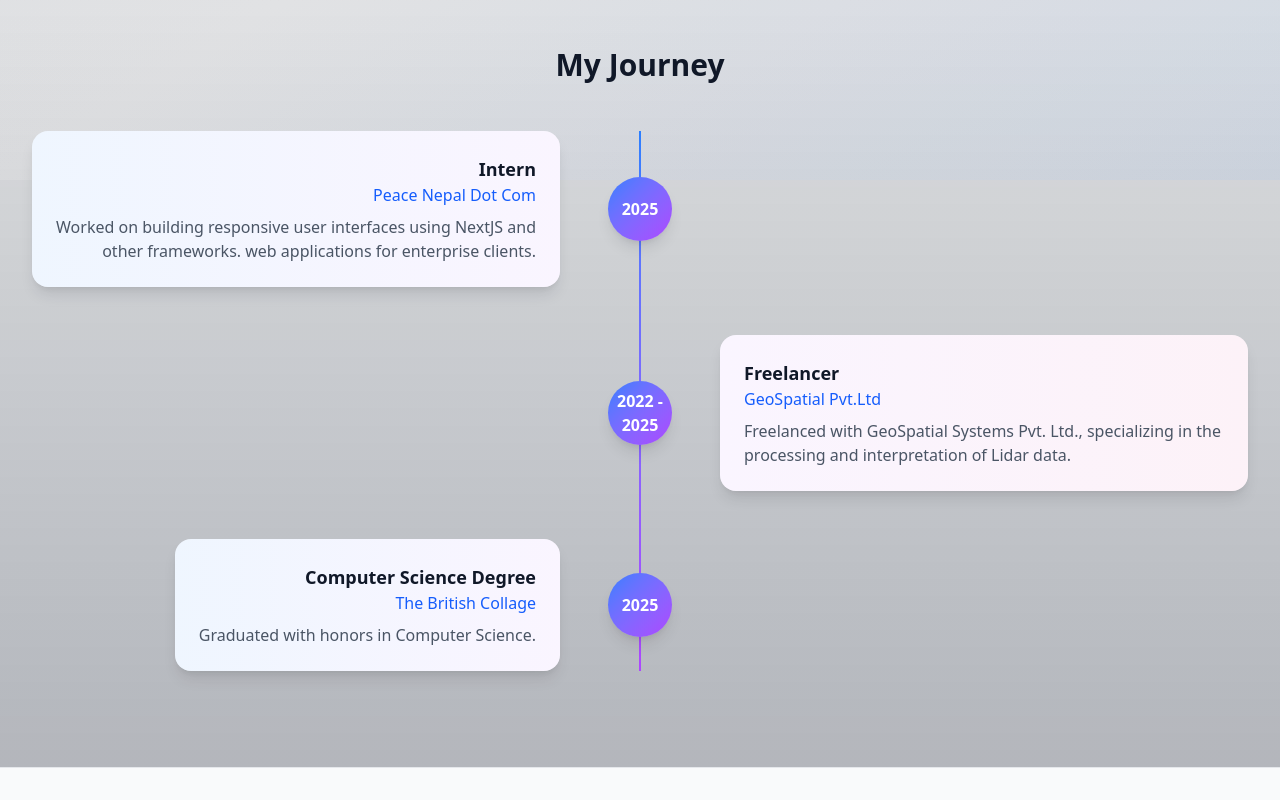
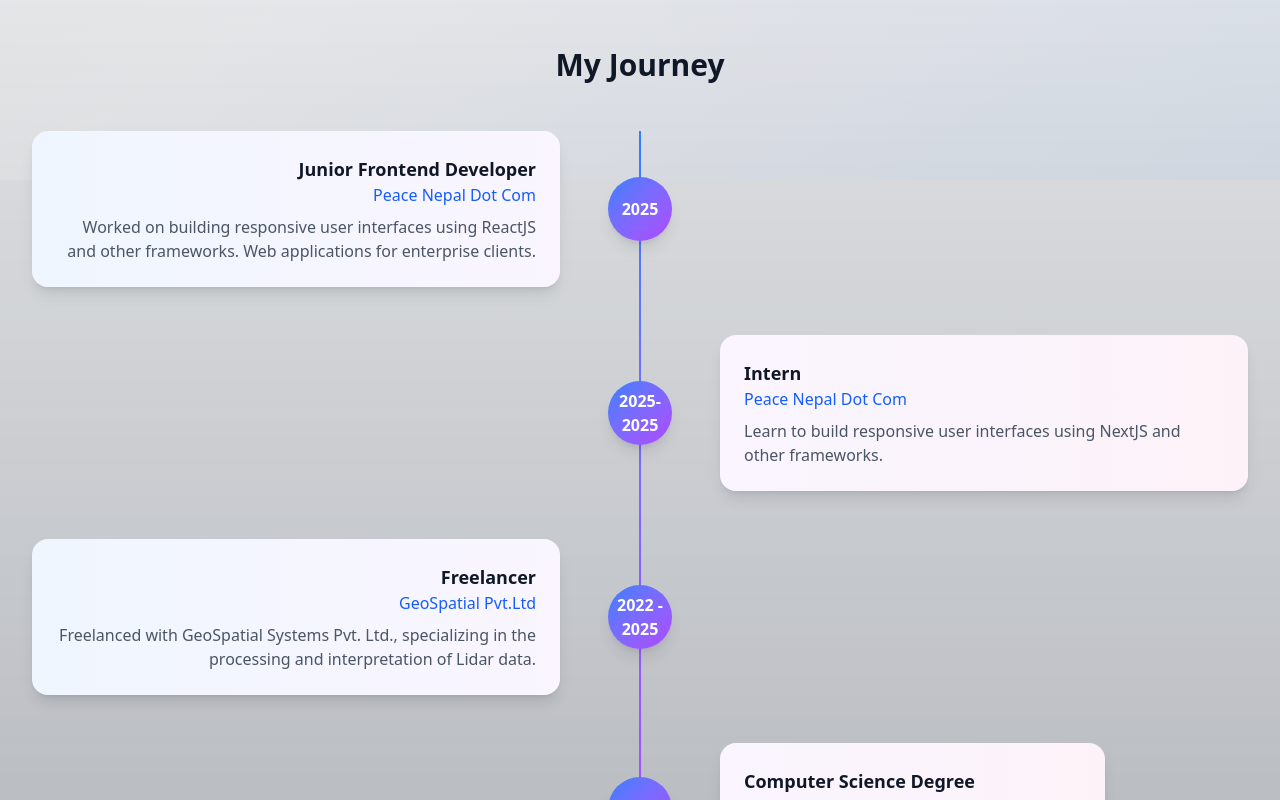
Before and after one commit to nikhilShakya7/NextJs-myWebsite, a Next.js app: page /about in a window 1280 px wide. Shown: the part 620-1420 px from the top of the page. Built offline with nearby package versions, Linux system fonts and the light colour scheme.

Commit message:
`Added new experience to About page`

```diff
--- a/app/about/page.tsx
+++ b/app/about/page.tsx
@@ -102,10 +102,17 @@ export default function About() {
               {[
                 {
                   year: "2025",
+                  role: "Junior Frontend Developer",
+                  company: "Peace Nepal Dot Com",
+                  description:
+                    " Worked on building responsive user interfaces using ReactJS and other frameworks. Web applications for enterprise clients.",
+                },
+                {
+                  year: "2025-2025",
                   role: "Intern",
                   company: "Peace Nepal Dot Com",
                   description:
-                    " Worked on building responsive user interfaces using NextJS and other frameworks. web applications for enterprise clients.",
+                    " Learn to build responsive user interfaces using NextJS and other frameworks.",
                 },
                 {
                   year: "2022 - 2025",
```
